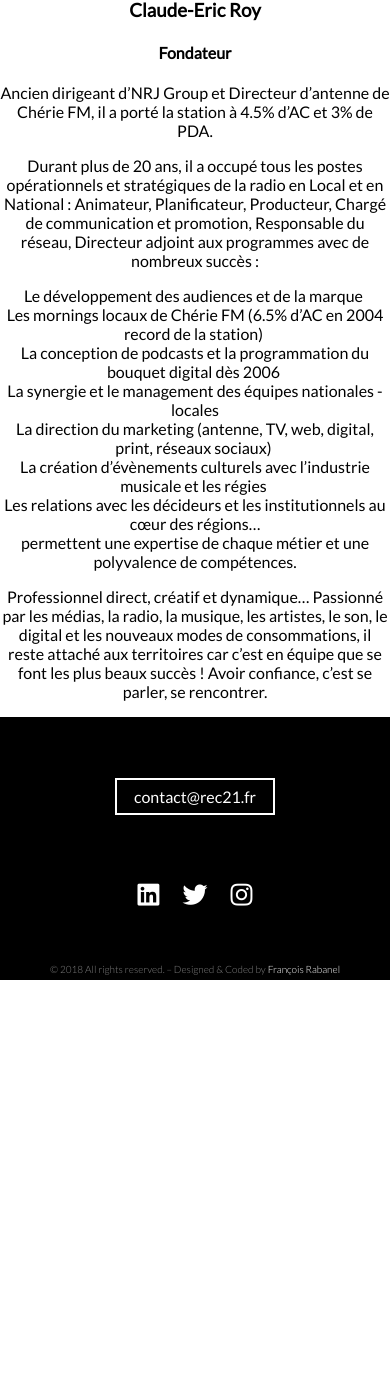
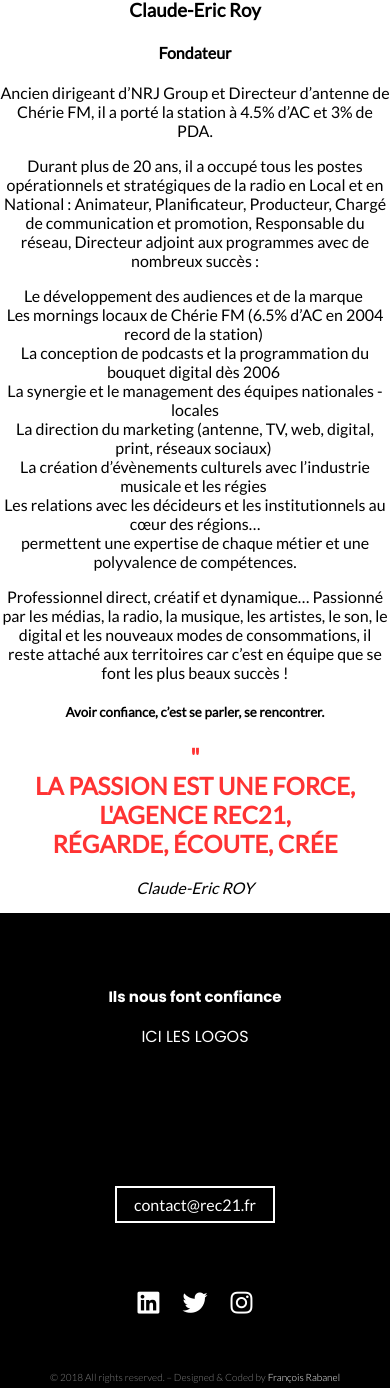
Before and after one commit to FrancoisRab/ClaudE-website, a Flask app: page /agence in a window 390 px wide; the page is wider, and only the part inside the window is pictured. Shown: the part 2955-4353 px from the top of that part. Before the commit the page ends 3935 px from the top of that part, so only its background shows below. Run offline with Flask 2, Linux system fonts and the light colour scheme; some libraries are stand-ins or nearby versions.

Commit message:
agence page mobile

```diff
--- a/templates/pages/agence.html
+++ b/templates/pages/agence.html
@@ -73,13 +73,14 @@
         </div>
     </div>
     <div class="agency-whos txt-center">
+        <div class="agency-whos-content">
             <h3>Claude-Eric Roy</h3>
             <h4>Fondateur</h4>
-        <p>
+            <p class="font-size-whos-p">
                 Ancien dirigeant d’NRJ Group et Directeur d’antenne de Chérie FM, il a porté la
                 station à 4.5% d’AC et 3% de PDA.
             </p>
-        <p>
+            <p class="font-size-whos-p">
                 Durant plus de 20 ans, il a occupé tous les postes opérationnels et stratégiques
                 de la radio en Local et en National : Animateur, Planificateur, Producteur, Chargé
                 de communication et promotion, Responsable du réseau, Directeur adjoint aux
@@ -95,11 +96,24 @@
                 Les relations avec les décideurs et les institutionnels au cœur des régions… <br>
                 permettent une expertise de chaque métier et une polyvalence de compétences.
             </p>
-        <p>
+            <p class="font-size-whos-p">
                 Professionnel direct, créatif et dynamique… Passionné par les médias, la radio,
                 la musique, les artistes, le son, le digital et les nouveaux modes de consommations,
                 il reste attaché aux territoires car c’est en équipe que se font les plus beaux succès !
+            </p>
+            <h5 class="agency-whos-content-h5">
                 Avoir confiance, c’est se parler, se rencontrer.
-        </p>
+            </h5>
+            <h2 class="agency-whos-content-h2 red-color">
+                <span id="quote-size quote-margin" class="black-color">"</span><br>
+                LA PASSION EST UNE FORCE, L'AGENCE REC21, <br>
+                RÉGARDE, ÉCOUTE, CRÉE
+            </h2>
+            <p><em>Claude-Eric ROY</em></p>
+        </div>
+        <div class="partners txt-center poppins">
+            <h2>Ils nous font confiance</h2>
+            <p>ICI LES LOGOS</p>
+        </div>
     </div>
 {% endblock %}
```
Lines whose indentation alone changed are shown as unchanged.
